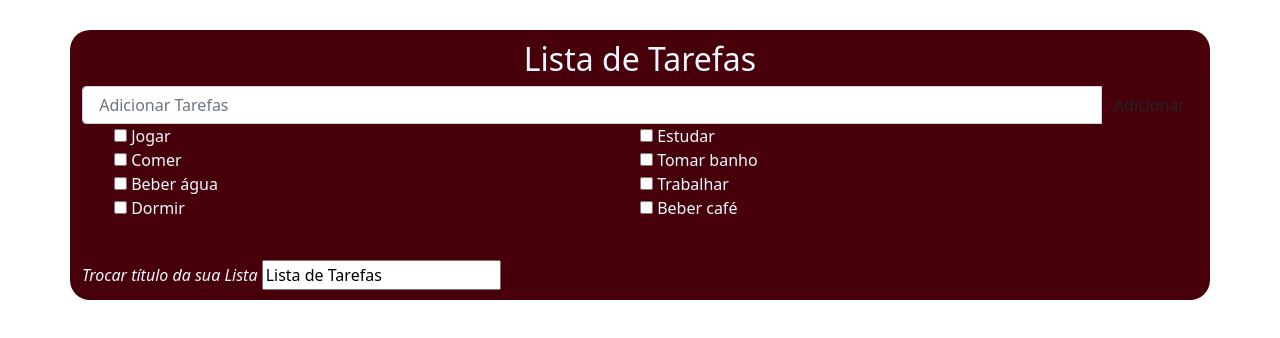
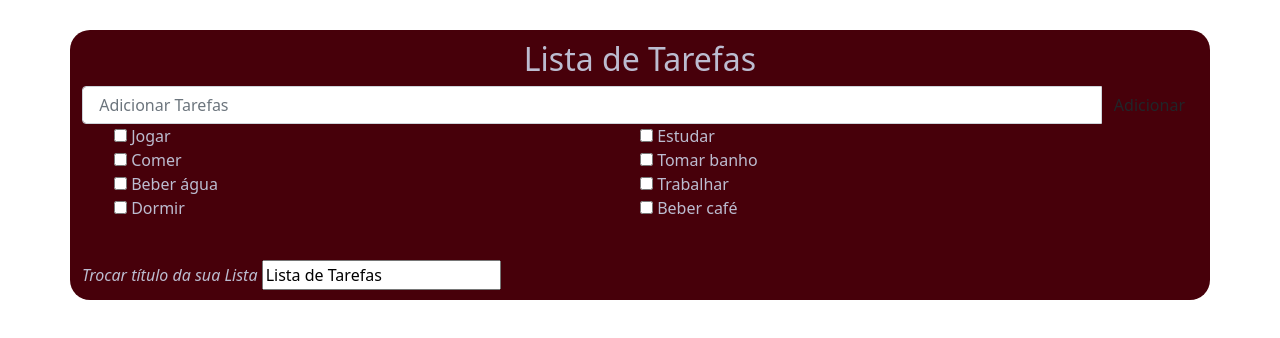
Before and after one commit to WedleySilva/Lista, a plain HTML site: page index.html in a window 1280 px wide. Drawn offline with nearby package versions, Linux system fonts and the light colour scheme.

Commit message:
Update style.css

```diff
--- a/style.css
+++ b/style.css
@@ -1,16 +1,15 @@
 .container {
     background-color: #47000A;
-    color: aliceblue;
+    color: #BCBCD0;
     margin: 30px;
     border-radius: 20px;
     width: 320px;
     padding: 10px;
-
 }
 
 h2 {
     text-align: center;
-    color: aliceblue;
+    color: #BCBCD0;
 
 }
 
```
